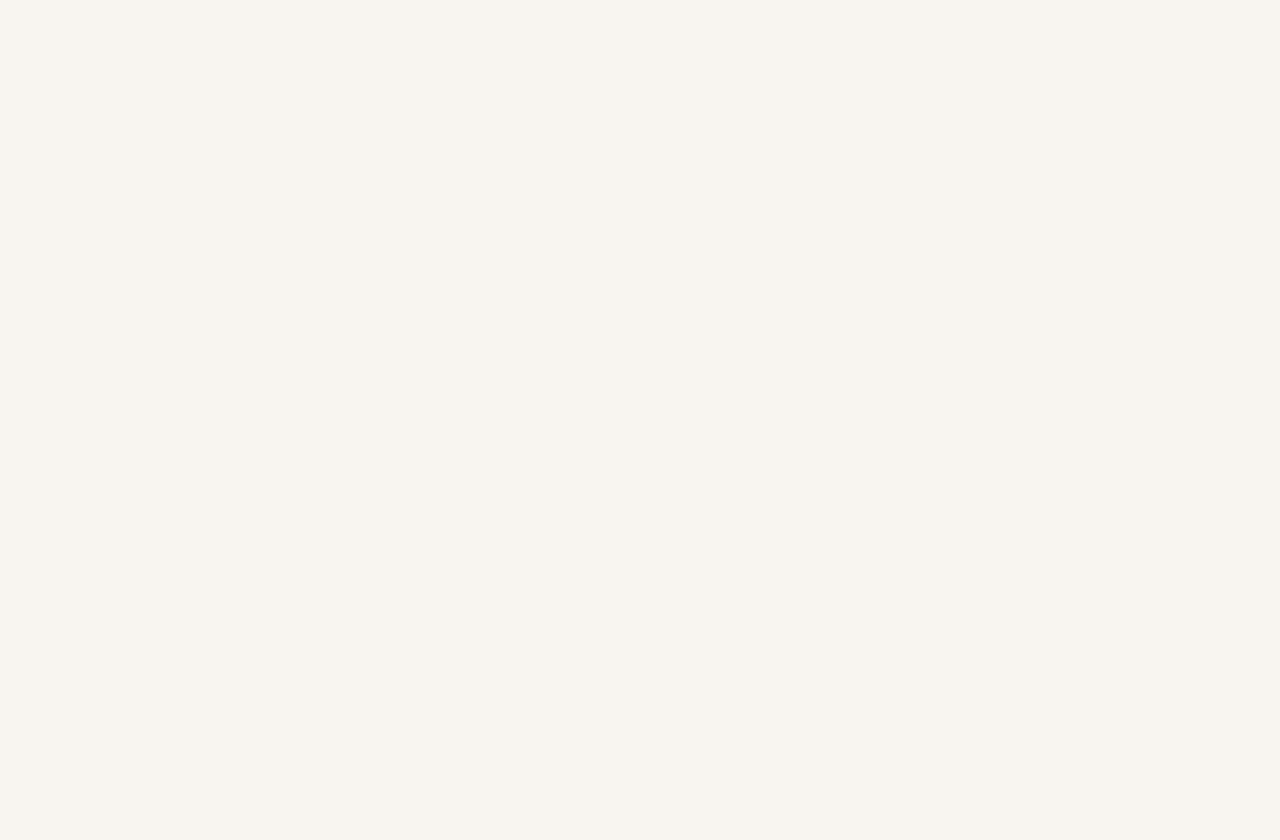
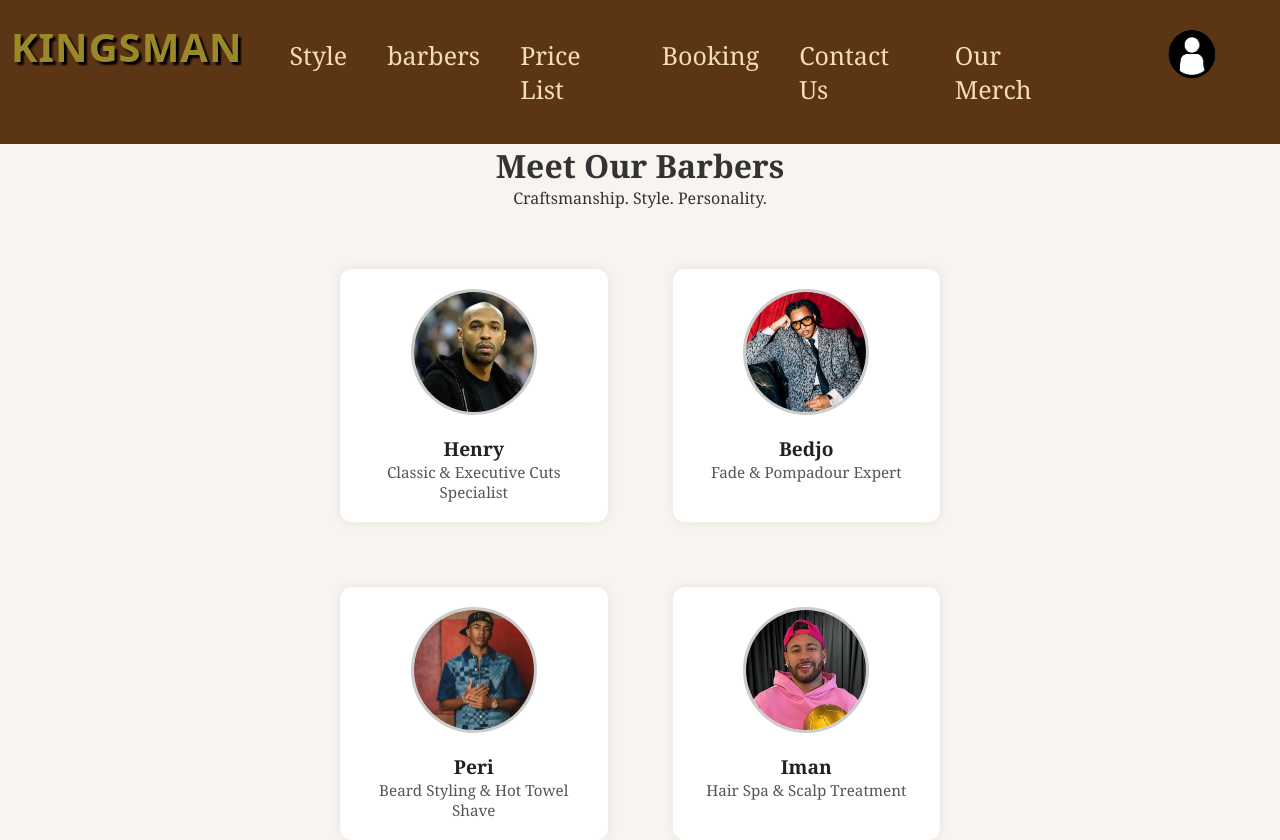
Before and after one commit to fadlanwpradana/belajar-react, a React (Create React App) app: page /barber in a window 1280 px wide. Before the commit this address had no page. Shown: the top 840 px of the page. Before the commit the page ends 800 px from the top, so only its background shows below. Built offline with nearby package versions, Linux system fonts and the light colour scheme.

Commit message:
fix: barbers

```diff
--- a/src/App.js
+++ b/src/App.js
@@ -5,6 +5,7 @@ import ContactUs from "./pages/contactus/contactus";
 import Homepage from "./pages/homepage/homepage";
 import Style from "./pages/styling/style";
 import Pricelist from "./pages/pricelist/pricelist";
+import Barbers from "./pages/barbers/barbers";
 // import Booking from "./pages/booking/booking";
 
 // import Barbers from "./pages/barbers/barbers";
@@ -32,7 +33,7 @@ function App() {
           <Route path="/" element={<Homepage />} />
           <Route path="/style" element={<Style />} />
           <Route path="/pricelist" element={<Pricelist />} />
-          {/* <Route path="/booking" element={<Booking />} /> */}
+          <Route path="/barber" element={<Barbers />} />
 
           <Route path="/contactus" element={<ContactUs />} />
         </Routes>
--- a/src/component/navbar/Navigation.jsx
+++ b/src/component/navbar/Navigation.jsx
@@ -30,7 +30,7 @@ const Navigation = () => {
               </a> */}
             </li>
             <li>
-              <Link className="nav-link" to="/about">
+              <Link className="nav-link" to="/barber">
                 barbers
               </Link>
               {/* <a target="main" onClick={() => navigate("/")}>
--- a/src/pages/barbers/barbers.jsx
+++ b/src/pages/barbers/barbers.jsx
@@ -19,7 +19,7 @@ const Barbers = () => {
           </div>
 
           <div class="barber-grid">
-            <ul>
+            <ol>
               <li>
                 <img src={Henry} alt="logo" />
                 <h3>Henry</h3>
@@ -45,7 +45,7 @@ const Barbers = () => {
                 <h3>Arsenius</h3>
                 <p>Buzz Cut & Undercut Master</p>
               </li>
-            </ul>
+            </ol>
           </div>
         </div>
       </div>
--- a/src/style/barber.css
+++ b/src/style/barber.css
@@ -3,7 +3,7 @@ body {
   background-color: #f8f5f0;
   color: #333;
   /* margin: 0; */
-  padding: 20px;
+  /* padding: 20px; */
 }
 
 .header-barber {
```
